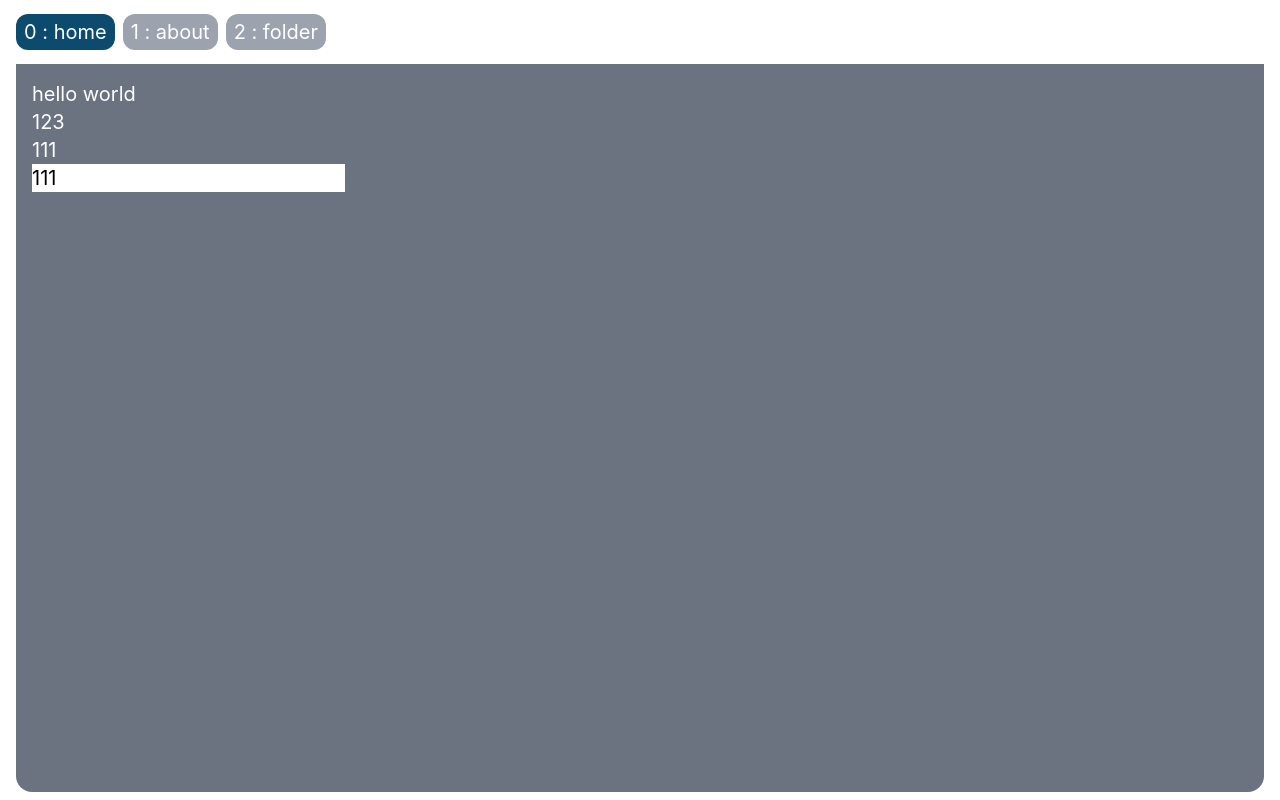
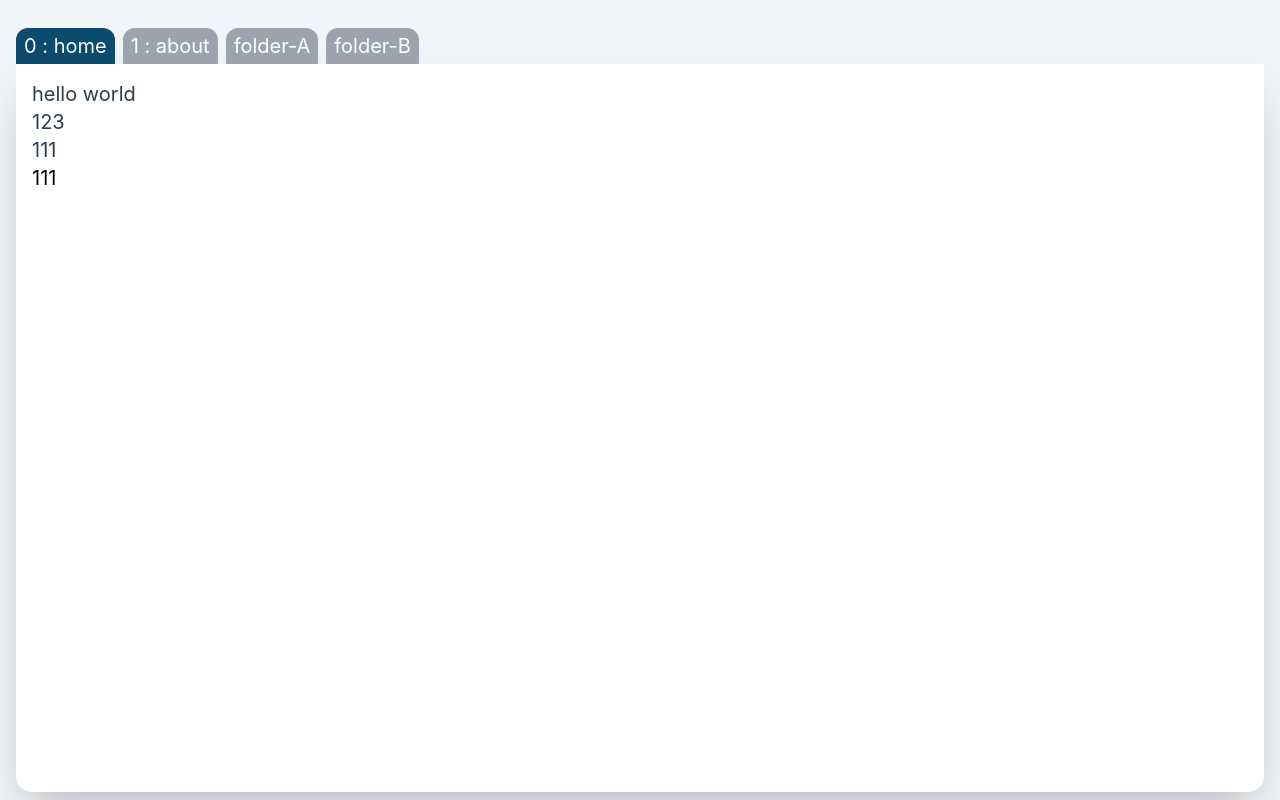
Before and after one commit to shino369/vue-photo-hub-front, a Vue app: page / in a window 1280 px wide. Built offline with nearby package versions, Linux system fonts and the light colour scheme.

Commit message:
feat: add folder area and store

```diff
--- a/src/App.vue
+++ b/src/App.vue
@@ -1,39 +1,58 @@
 <script setup lang="ts">
 import { RouterLink, RouterView, useRoute } from "vue-router"
 import { routes } from "@/router/index"
+import { onMounted, ref } from "vue"
+import { useFolderStore } from "@/stores/folder"
+
+const folderArr = ["folder A", "folder B"]
+const folders = ref<string[]>([])
+const folderStore = useFolderStore()
 
 const currentRoute = useRoute()
-console.log(currentRoute.name)
+onMounted(() => {
+  folders.value = folderArr.map((arr) => arr.split(" ").join("-"))
+  folderStore.initFolderStore(folders.value)
+})
 </script>
 
 <template>
   <div
-    class="main-container w-screen h-screen overflow-hidden md:px-4 text-base md:text-xl"
+    class="main-container w-screen h-screen overflow-hidden md:px-4 text-base md:text-xl bg-slate-100"
   >
-    <nav class="px-4 md:px-0 nav flex items-center">
+    <nav
+      class="px-4 md:px-0 h-[4rem] flex items-end overflow-x-auto whitespace-nowrap"
+    >
       <template v-for="(route, index) in routes" :key="index">
         <RouterLink
-          class="px-2 py-1 bg-gray-400 rounded-xl text-white mr-2"
+          v-if="route.name !== 'folder'"
+          draggable="false"
+          class="px-2 py-1 bg-gray-400 rounded-t-xl text-white mr-2"
           :class="{
-            'bg-sky-900': currentRoute.name === route.name
+            'bg-sky-900': currentRoute.name === route.name,
           }"
           :to="route.path"
           >{{ index }} : {{ route.name }}
         </RouterLink>
       </template>
+      <template v-for="(folder, index) in folders" :key="index">
+        <RouterLink
+          draggable="false"
+          class="px-2 py-1 bg-gray-400 rounded-t-xl text-white mr-2"
+          :class="{
+            'bg-sky-900':
+              currentRoute.name === 'folder' &&
+              currentRoute.params.name === folder,
+          }"
+          :to="`/folder/${folder}`"
+        >
+          {{ folder }}
+        </RouterLink>
+      </template>
     </nav>
-    <div class="router-wrapper md:pb-2 router-view">
-      <RouterView class=" bg-gray-500 p-4 md:rounded-b-2xl text-white h-full" />
+    <div class="router-wrapper md:pb-2 h-[calc(100%-4rem)]">
+      <RouterView class="shadow-2xl p-4 md:rounded-b-2xl h-full bg-white" />
     </div>
   </div>
 </template>
 
-<style scoped>
-.nav {
-  height: 4rem;
-}
-
-.router-view {
-  height: calc(100% - 4rem);
-}
-</style>
+<style scoped></style>
--- /dev/null
+++ b/src/components/DropArea.vue
@@ -0,0 +1,70 @@
+<script setup lang="ts">
+import type { FileObj } from "@/types"
+import { generateURL } from "@/utils/commonUtils"
+import { ref } from "vue"
+
+const showBorder = ref<boolean>(false)
+
+const emit = defineEmits<{
+  (e: "emitFile", file: FileObj[]): void
+}>()
+
+const setBorder = (show: boolean) => {
+  showBorder.value = show
+}
+
+const upload = (e: DragEvent) => {
+  if (e && e.dataTransfer) {
+    const fileArr: FileObj[] = []
+    try {
+      const files = e.dataTransfer.files
+
+      for (var i = 0; i < files.length; i++) {
+        const fileObj = {
+          file: files[i],
+        }
+        fileArr.push(fileObj)
+      }
+    } catch (e) {
+      console.warn(e)
+    } finally {
+      emit("emitFile", fileArr)
+      setBorder(false)
+    }
+  }
+}
+</script>
+<template>
+  <div class="flex justify-center items-center">
+    <div
+      @dragenter.prevent="() => setBorder(true)"
+      class="drag-area m-2 md:m-4 h-[calc(100%-1rem)] md:h-[calc(100%-2rem)] w-[calc(100%-1rem)] md:w-[calc(100%-2rem)] overflow-y-auto overflow-x-hidden relative"
+    >
+      <div
+        @dragover.prevent="() => setBorder(true)"
+        @dragleave.prevent="() => setBorder(false)"
+        @drop.prevent="upload"
+        class="overlay-drag-area w-full h-full absolute z-20 flex"
+        :class="{
+          hidden: !showBorder,
+        }"
+      ></div>
+
+      <div
+        class="overlay-border-effect w-full h-full absolute bg-[rgba(255,255,255,0.5)] z-10 flex justify-center items-center"
+        :class="{
+          hidden: !showBorder,
+          'border-sky-900': showBorder,
+          'border-dashed': showBorder,
+          'border-4': showBorder,
+        }"
+      >
+        <div class="capitalize">drag your image here</div>
+      </div>
+
+      <slot></slot>
+    </div>
+  </div>
+</template>
+
+<style></style>
--- /dev/null
+++ b/src/components/ImgGrid.vue
@@ -0,0 +1,40 @@
+<script setup lang="ts">
+import type { FileObj } from "@/types"
+import { generateURL } from "@/utils/commonUtils";
+import { computed } from "vue";
+
+interface Props {
+  fileList: FileObj[]
+}
+const props = defineProps<Props>()
+
+// dynamically add blob to file object
+const withUrl = computed(() => {
+  return props.fileList.map((file) => ({
+    url: generateURL(file.file),
+    file: file.file
+  }))
+})
+
+</script>
+
+<template>
+  <div
+    class="w-full h-full grid grid-cols-3 sm:grid-cols-4 md:grid-cols-5 lg:grid-cols-6 xl:grid-cols-7 2xl:grid-cols-9 grid-flow-row gap-2 auto-rows-min"
+  >
+    <template v-for="(file, index) in withUrl" :key="index">
+      <div
+        class="col-auto w-[6rem] md:w-[10rem] m-2 flex flex-col items-center h-fit justify-self-center"
+      >
+        <img
+          class="h-[8rem] md:h-[12rem] hover:scale-110 transition-transform cursor-pointer select-none"
+          :src="file.url"
+          draggable="false"
+        />
+        <div :title="file.file.name" class="w-[inherit] truncate">
+          {{ file.file.name }}
+        </div>
+      </div>
+    </template>
+  </div>
+</template>
--- a/src/stores/counter.ts
+++ b/src/stores/counter.ts
@@ -1,12 +1,12 @@
-import { ref, computed } from "vue";
-import { defineStore } from "pinia";
+import { ref, computed } from "vue"
+import { defineStore } from "pinia"
 
 export const useCounterStore = defineStore("counter", () => {
-  const count = ref(0);
-  const doubleCount = computed(() => count.value * 2);
-  function increment() {
-    count.value++;
+  const count = ref(0)
+  const doubleCount = computed(() => count.value * 2)
+  const increment = () => {
+    count.value++
   }
 
-  return { count, doubleCount, increment };
-});
+  return { count, doubleCount, increment }
+})
--- /dev/null
+++ b/src/stores/folder.ts
@@ -0,0 +1,62 @@
+import { ref } from "vue"
+import { defineStore } from "pinia"
+import type { FileObj, Folder } from "@/types"
+
+export const useFolderStore = defineStore("folder", () => {
+  const folders = ref<Folder>({})
+
+  const getFolder = (folderName: string) => {
+    const folder = folders.value
+    return folder[folderName]
+  }
+
+  const initFolderStore = (folderArr: string[]) => {
+    const newFolderStructure:Folder = {}
+    folderArr.forEach((folderName) => {
+      newFolderStructure[folderName] = []
+    })
+    folders.value = newFolderStructure
+  }
+
+  const getFolderList = () => {
+    return Object.keys(folders.value)
+  }
+
+  const addNewFolder = (folderName: string) => {
+    folders.value[folderName] = []
+  }
+
+  const setFolder = (folderName: string, newFiles: FileObj[]) => {
+    folders.value[folderName] = newFiles
+  }
+
+  const addFile = (folderName: string, file: FileObj) => {
+    folders.value[folderName].push(file)
+  }
+
+  const removeFile = (folderName: string, name: string) => {
+    folders.value[folderName] = folders.value[folderName].filter(
+      (file) => file.file.name !== name
+    )
+  }
+
+  const clearFolder = (folderName: string) => {
+    folders.value[folderName] = []
+  }
+
+  const removeFolder = (folderName: string) => {
+    delete folders.value[folderName]
+  }
+
+  return {
+    getFolder,
+    getFolderList,
+    initFolderStore,
+    addNewFolder,
+    setFolder,
+    clearFolder,
+    removeFolder,
+    addFile,
+    removeFile,
+  }
+})
--- /dev/null
+++ b/src/types/index.ts
@@ -0,0 +1 @@
+export * from '@/types/interface'
--- /dev/null
+++ b/src/types/interface.ts
@@ -0,0 +1,9 @@
+export interface FileObj {
+  url?: string
+  file: File
+}
+
+
+export interface Folder {
+  [key:string]: FileObj[]
+}
--- /dev/null
+++ b/src/utils/commonUtils.ts
@@ -0,0 +1,7 @@
+export const generateURL = (file: File) => {
+  const fileSrc = URL.createObjectURL(file)
+  setTimeout(() => {
+    URL.revokeObjectURL(fileSrc)
+  }, 1000)
+  return fileSrc
+}
--- a/src/views/FolderView.vue
+++ b/src/views/FolderView.vue
@@ -1,69 +1,69 @@
 <script setup lang="ts">
-import { ref } from "vue"
+import DropArea from "@/components/DropArea.vue"
+import ImgGird from "@/components/ImgGrid.vue"
+import { useFolderStore } from "@/stores/folder"
+import type { FileObj } from "@/types"
+import { onMounted, ref } from "vue"
+import { onBeforeRouteLeave, onBeforeRouteUpdate, useRoute } from "vue-router"
 
-const showBorder = ref<boolean>(false)
-const fileList = ref<{ url: string; file: File }[]>([])
+const fileList = ref<FileObj[]>([])
+const route = useRoute()
+const folderStore = useFolderStore()
 
-const setBorder = (show: boolean) => {
-  console.log(show)
-  showBorder.value = show
+onMounted(() => {
+  getFileFromStore(route.params.name as string)
+})
+
+onBeforeRouteLeave((to, from) => {
+  if (to.params.name !== from.params.name) {
+    // update folder to store
+    folderStore.setFolder(from.params.name as string, fileList.value)
+  }
+})
+
+onBeforeRouteUpdate(async (to, from) => {
+  if (to.params.name !== from.params.name) {
+    // get folder from store
+    getFileFromStore(to.params.name as string)
+  }
+})
+
+const getFileFromStore = (folderName: string) => {
+  const folder = folderStore.getFolder(folderName)
+  fileList.value = folder
 }
 
-const generateURL = (file: File) => {
-  let fileSrc = URL.createObjectURL(file)
-  setTimeout(() => {
-    URL.revokeObjectURL(fileSrc)
-  }, 1000)
-  return fileSrc
-}
+const setFileArr = (fileArr: FileObj[]) => {
+  let fileToBePush: FileObj[] = fileArr
+  // check if file exist
+  const existArr = []
+  fileArr.forEach((newFile) => {
+    const exist = fileList.value.find(
+      (old) => old.file.name === newFile.file.name
+    )
+    if (exist) {
+      existArr.push(newFile.file.name)
+    }
+  })
 
-const upload = (e: DragEvent) => {
-  if (e && e.dataTransfer) {
-    try {
-      const files = e.dataTransfer.files
-      console.log(files)
-      const fileArr = fileList.value
-      for (var i = 0; i < files.length; i++) {
-        const imageURL = generateURL(files[i])
-        const fileObj = {
-          url: imageURL,
-          file: files[i],
-        }
-        fileArr.push(fileObj)
-      }
+  if (existArr.length > 0) {
+    // pop up alert to comfirm replace
 
-      fileList.value = fileArr
-    } catch (e) {
-      console.warn(e)
-    } finally {
-      setBorder(false)
-    }
+    fileToBePush = fileToBePush.filter(
+      (file) => !fileList.value.find((old) => old.file.name === file.file.name)
+    )
   }
+
+  fileList.value.push(...fileToBePush)
 }
 </script>
 <template>
   <div class="h-full">
-    <h1 class="h-1/4">This is a folder page. folder: {{ $route.params.name }}</h1>
-    <div class="overflow-auto h-1/2">
-      <template v-for="(file, index) in fileList" :key="index">
-        <img :src="file.url" />
-      </template>
-    </div>
+    <div class="h-[4rem]">Folder: {{ $route.params.name }}</div>
 
-    <div class="flex justify-center items-center w-full h-[500px] ">
-      <div
-        @dragenter.prevent="() => setBorder(true)"
-        @dragover.prevent="() => setBorder(true)"
-        @dragleave.prevent="() => setBorder(false)"
-        @drop.prevent="upload"
-        class="drag-area p-4 h-1/2 w-1/2"
-        :class="{
-          'border-red-500': showBorder,
-          'border-dotted': showBorder,
-          'border-2': showBorder,
-        }"
-      ></div>
-    </div>
+    <DropArea @emit-file="setFileArr" class="h-[calc(100%-4rem)]">
+      <ImgGird :fileList="fileList" />
+    </DropArea>
   </div>
 </template>
 
```
Also changed, not shown: src/main.ts (+9 -10 lines).
